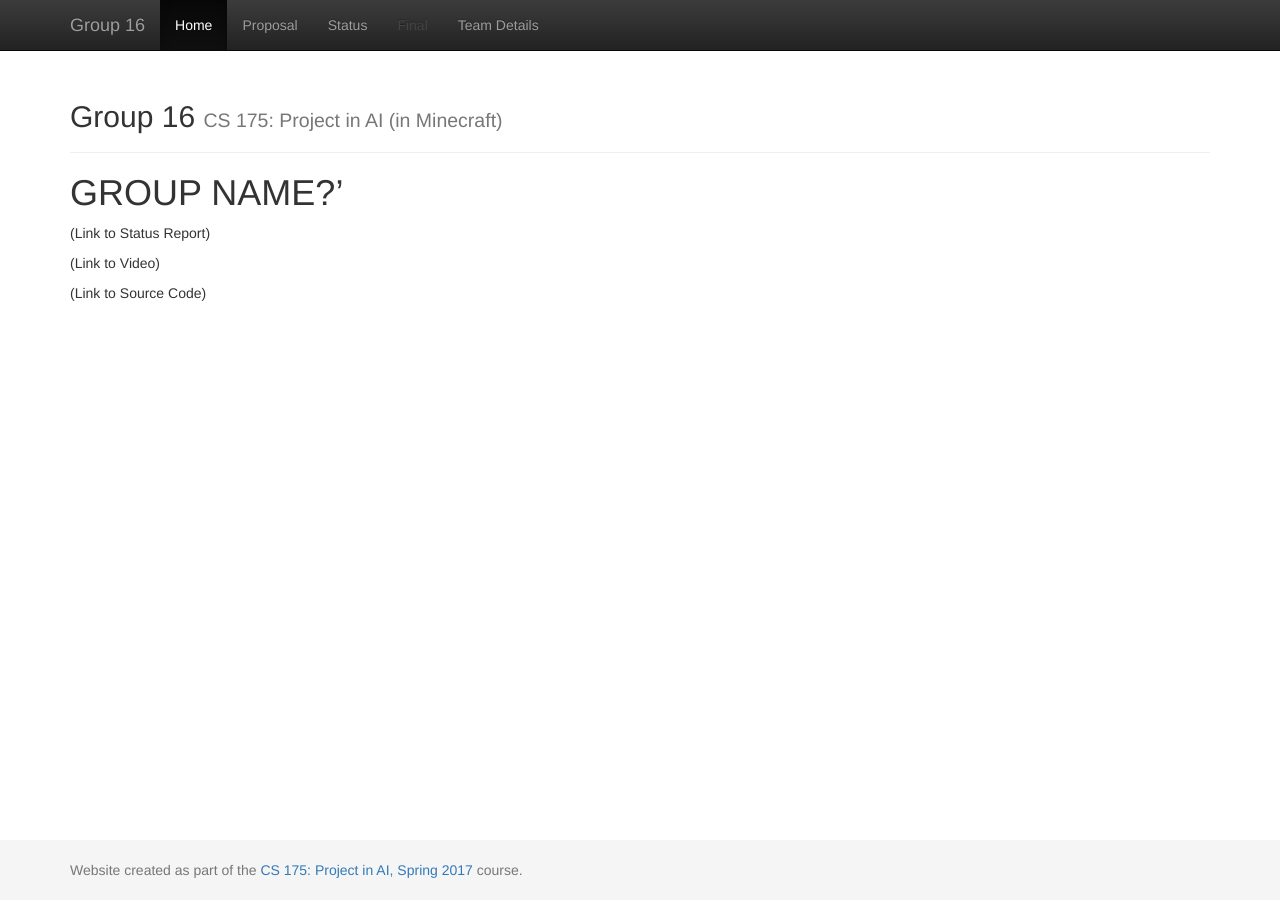
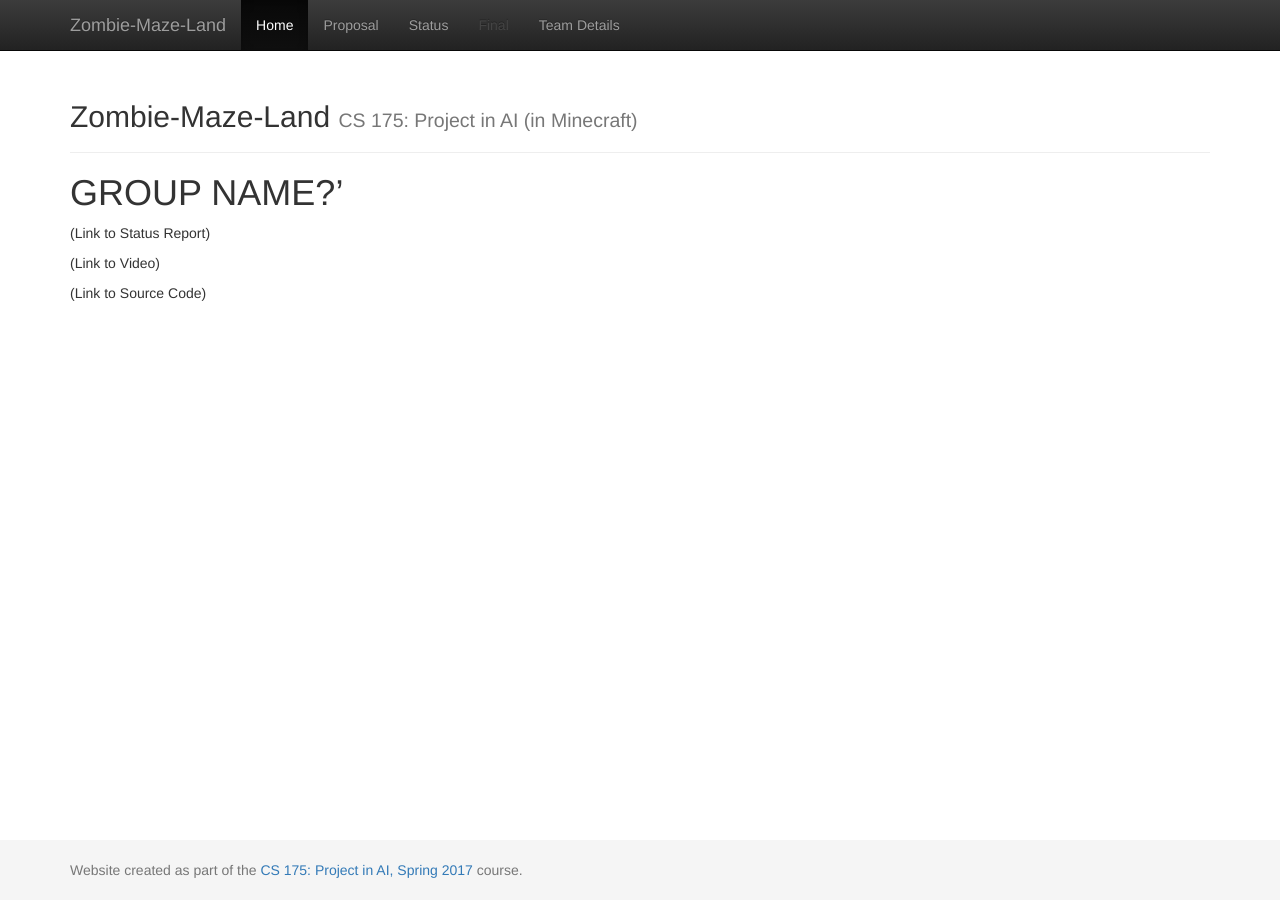
Before and after one commit to becamorin20/Group-16, a Jekyll site: the page built from docs/index.md, in a window 1280 px wide. Built offline with Jekyll 4.4.1, drawn with Linux system fonts in a browser that asks for light colours.

Commit message:
Update _config.yml

```diff
--- a/docs/_config.yml
+++ b/docs/_config.yml
@@ -1,7 +1,7 @@
 ###########
 # site.title
 
-title:    'Group 16'
+title:    'Zombie-Maze-Land'
 subtitle: 'CS 175: Project in AI (in Minecraft)'
 
 
```
